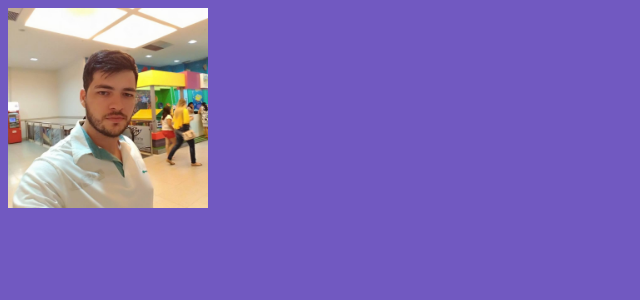
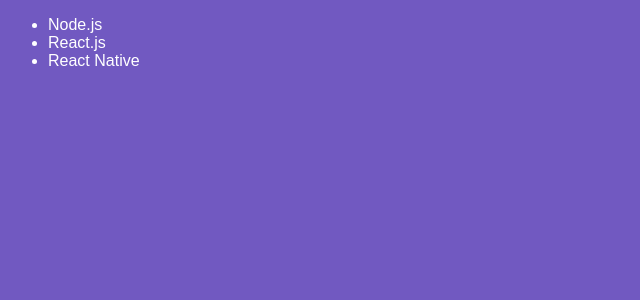
Before and after one commit to evaldocz18/modulo04, a React app: page / in a window 1280 px wide. Shown: the top 300 px of the page, without its empty margins (0-640 px from the left). Built offline with nearby package versions, Linux system fonts and the light colour scheme.

Commit message:
Class Components

```diff
--- a/babel.config.js
+++ b/babel.config.js
@@ -3,4 +3,7 @@
     "@babel/preset-env",
     "@babel/preset-react"
   ],
+  plugins: [
+    '@babel/plugin-proposal-class-properties'
+  ]
 };
--- a/src/App.js
+++ b/src/App.js
@@ -1,10 +1,12 @@
 import React from 'react';
 import './App.css';
 
-import profile from './assets/foto.png';
+// import profile from './assets/foto.png';
+import TechList from './components/TechList';
+
 
 function App() {
-  return <img width="200" src={profile} />
+  return <TechList />
 }
 
 export default App;
--- /dev/null
+++ b/src/components/TechList.js
@@ -0,0 +1,24 @@
+import React, { Component } from 'react';
+
+class TechList extends Component {
+  state = {
+    techs: [
+      'Node.js',
+      'ReactJS',
+      'React Native'
+    ]
+  };
+  render() {
+    console.log(this.state);
+
+    return (
+      <ul>
+        <li>Node.js</li>
+        <li>React.js</li>
+        <li>React Native</li>
+      </ul>
+    );
+  }
+}
+
+export default TechList;
```
Also changed, not shown: package.json (line endings or trailing spaces).
